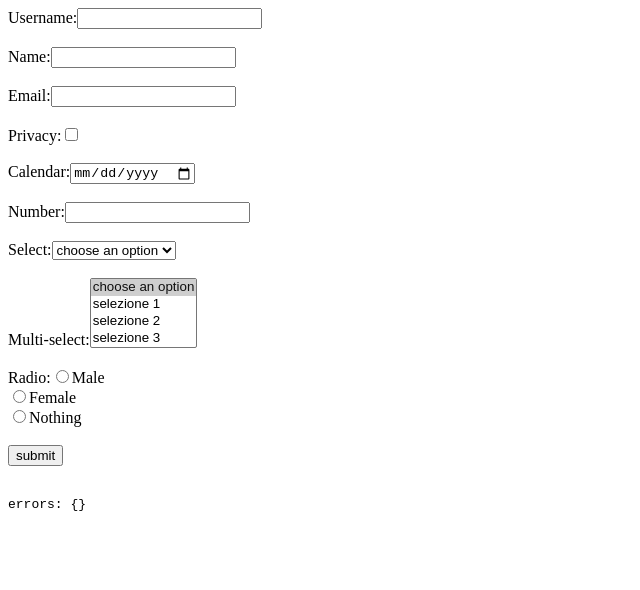
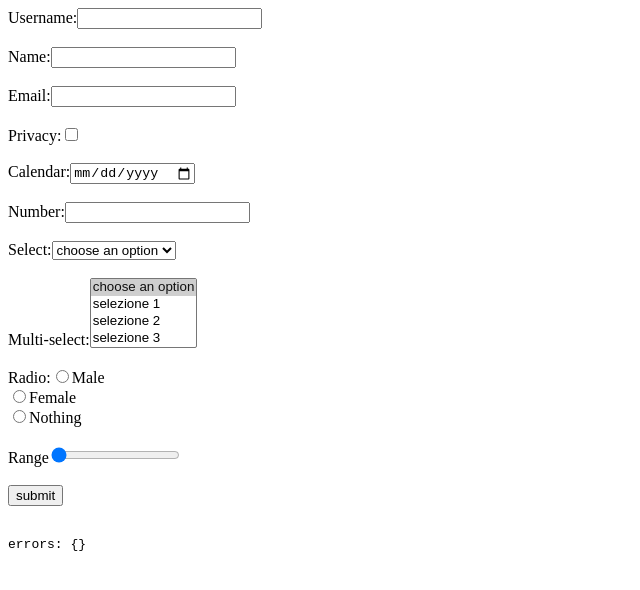
Before and after one commit to Randagio13/rapid-form, a React (Create React App) app: page / in a window 1280 px wide. Shown: the top 590 px of the page, without its empty margins (0-640 px from the left). Built offline with nearby package versions, Linux system fonts and the light colour scheme.

Commit message:
test(core): testing

```diff
--- a/src/index.tsx
+++ b/src/index.tsx
@@ -1,13 +1,16 @@
 import * as React from 'react'
 import * as ReactDOM from 'react-dom'
 import useRapidForm from './hooks/useRapidForm'
+import { SubmitCallback } from './hooks/useRapidForm'
+import _ from 'lodash'
 
 const Form = () => {
   const { errors, validation, handleSubmit, reset } = useRapidForm()
-  console.log('errors :', errors)
-  const s = (values: any, errors: any) => {
-    console.log('values s function :', values, errors)
-    reset()
+  const s: SubmitCallback = (values, errors, e) => {
+    console.log('values s function :', values, errors, e)
+    if (_.isEmpty(errors)) {
+      reset(e)
+    }
   }
   return (
     <form id="rapidForm" autoComplete="off" onSubmit={handleSubmit(s)}>
@@ -81,6 +84,17 @@ const Form = () => {
       <label id="radio-error">{errors.radio?.message}</label>
       <br />
       <br />
+      Range
+      <input
+        name="range"
+        type="range"
+        ref={validation}
+        required
+        defaultValue="0"
+      />
+      <label id="radio-error">{errors.range?.message}</label>
+      <br />
+      <br />
       <button type="submit">submit</button>
       <br />
       <br />
```
